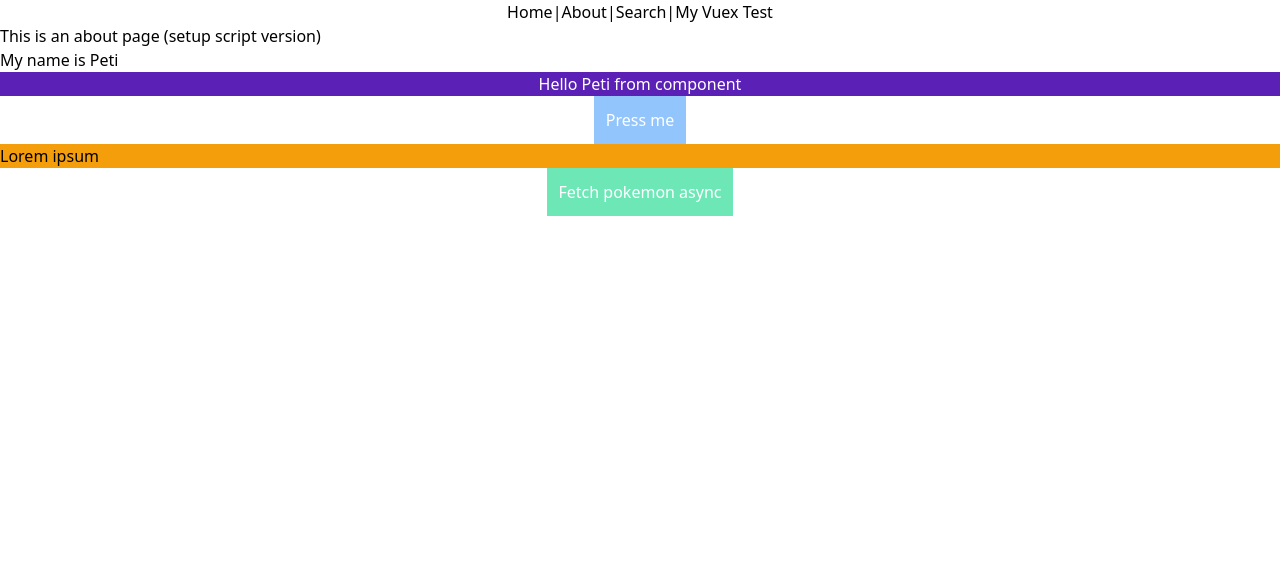
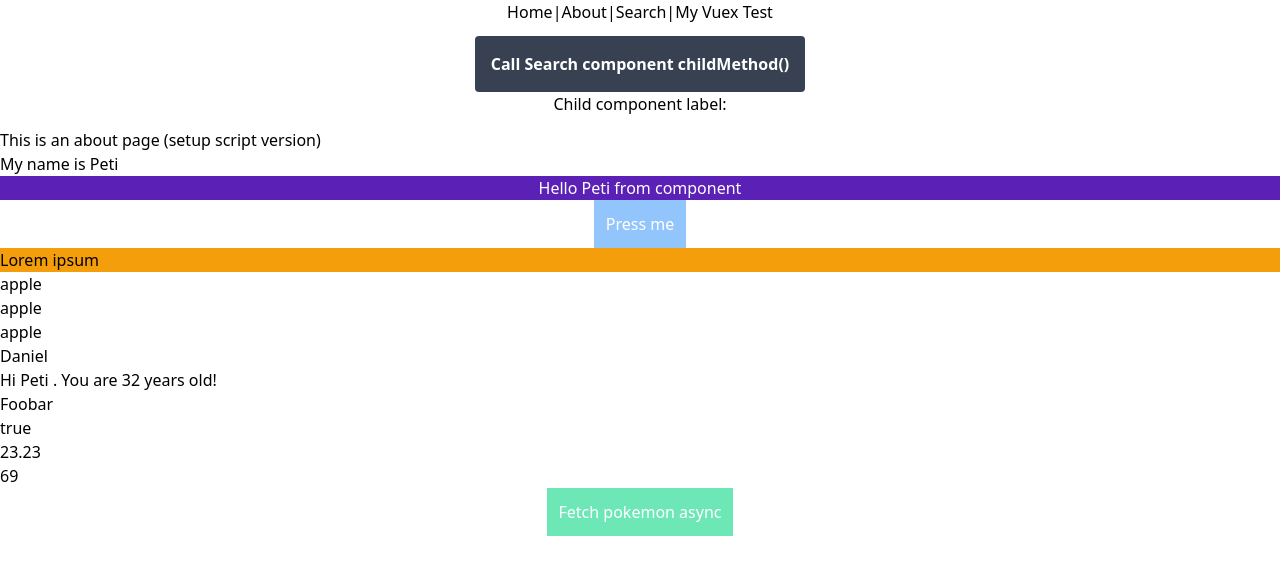
Before and after one commit to peterballa/vue3, a Vue app: page /about in a window 1280 px wide. Shown: the top 574 px of the page. Built offline with nearby package versions, Linux system fonts and the light colour scheme.

Commit message:
Expose example is added with ChildComponent. Typescript examples are added.

```diff
--- a/src/App.vue
+++ b/src/App.vue
@@ -5,5 +5,32 @@
     <router-link to="/search">Search</router-link> |
     <router-link to="/my-vuex-test">My Vuex Test</router-link>
   </div>
+  <div class="my-3 text-center">
+    <button class="bg-gray-700 text-white font-bold rounded p-4" @click="callChildComponentMethod">Call Search component childMethod()</button>
+    <ChildComponent ref="child"/>
+  </div>
   <router-view/>
 </template>
+
+<script lang="ts">
+
+import {defineComponent, ref} from "vue";
+import ChildComponent from "@/components/ChildComponent.vue";
+
+export default defineComponent({
+  components: {ChildComponent},
+  name: 'App',
+  setup() {
+    const child = ref<typeof ChildComponent | null>(null);
+
+    const callChildComponentMethod = () => {
+      child.value?.childMethod();
+    }
+
+    return {
+      child,
+      callChildComponentMethod
+    }
+  }
+})
+</script>
--- /dev/null
+++ b/src/components/ChildComponent.vue
@@ -0,0 +1,24 @@
+<template>
+  <h1>Child component label: {{label}}</h1>
+</template>
+
+<script lang="ts">
+import {defineComponent, ref} from "vue";
+
+export default defineComponent({
+  name: "ChildComponent",
+  setup(props, {expose}){
+    const label = ref<string>('');
+    const childMethod = () => {
+      console.log('This exposed childMethod called from parent!');
+      label.value = 'AAAAAAAAAAAAAAAAA';
+    }
+
+    expose({childMethod});
+
+    return {
+      label
+    }
+  }
+})
+</script>
--- a/src/components/HelloWorld.vue
+++ b/src/components/HelloWorld.vue
@@ -2,6 +2,16 @@
   <h3 class="block mx-auto w-auto bg-purple-800 text-white text-center">Hello {{props.name}} from component</h3>
   <button @click="getAlert" class="bg-blue-300 text-white p-3 mx-auto block">Press me</button>
   <div v-bind="attrs">Lorem ipsum</div>
+  <div>{{fruit}}</div>
+  <div>{{myFruit}}</div>
+  <div>{{Module1.fruit}}</div>
+  <div>{{Module1.user.name}}</div>
+  <div>{{Module1.greet('Peti',32)}}</div>
+  <div>{{MyModuleTypes.myString}}</div>
+  <div>{{MyModuleTypes.myBool}}</div>
+  <div>{{MyModuleTypes.myFloatNumber}}</div>
+  <div>{{MyModuleTypes.myIntegerNumber}}</div>
+  <div>{{MyModuleTypes.myAnyObject.foo}}</div>
 </template>
 
 <script lang="ts">
@@ -13,6 +23,34 @@ export default {
 <script lang="ts" setup>
 
 import {useAttrs} from "vue";
+
+import Module1 from '@/components/module1';
+import {fruit} from '@/components/module1';
+const myFruit = Module1.fruit;
+const greeting = Module1.greet('Peti',32);
+const greetingWrong = Module1.greet(23,32);//erre miért fut le hiba nélkül
+
+import MyModuleTypes from '@/components/moduleTypes';
+import ModuleTypes from "@/components/moduleTypes";
+
+MyModuleTypes.printCoord({
+  x: 23,
+  y: 34
+});
+
+ModuleTypes.printName({
+  first: 'Peti'
+});
+
+ModuleTypes.printName({
+  last: 'Test',
+  first: 'Peti'
+});
+
+
+ModuleTypes.printId(23);
+ModuleTypes.printId('alma');
+ModuleTypes.printId({ myID: 22342 }); //ezekre miért fut le a tsc? Mert setup scriptes megoldás van használva
 
 const attrs = useAttrs();
 const emits = defineEmits(["pressed"])
--- /dev/null
+++ b/src/components/module1.ts
@@ -0,0 +1,34 @@
+export const fruit: string = 'apple';
+
+const user = {
+    name: "Daniel",
+    age: 26,
+};
+
+function greet(name: string | number, old: number): string {
+    return `Hi ${name} . You are ${old} years old!`
+}
+
+//Computed property
+const sumMethod = 'sum';
+const distractMethod = 'distract';
+
+const myComputedPropertiesObject = {
+    [sumMethod](a: number, b: number) {
+        return a + b;
+    },
+    [distractMethod](a: number, b: number) {
+        return a - b;
+    },
+    //This wont work either [sumMethod] or sum() format in the same time
+    // sum(a: number, b: number) {
+    //     return a + b;
+    // }
+}
+
+export default {
+    fruit,
+    user,
+    greet,
+    myComputedPropertiesObject
+}
--- /dev/null
+++ b/src/components/moduleTypes.ts
@@ -0,0 +1,50 @@
+const myString: string = 'Foobar';
+const myBool: boolean = true;
+const myFloatNumber: number = 23.23;
+const myIntegerNumber: number = 69;
+const myIntegerArray: number[] = [43, 34, 23];
+const myIntegerArrayGenerics: Array<number> = [43, 34, 23];
+const myStringArray: string[] = ['apple', 'kiwi'];
+let myAnyObject: any = {x: 0};
+
+//Object type
+function printCoord(pt: { x: number; y: number }) {
+    console.log("The coordinate's x value is " + pt.x);
+    console.log("The coordinate's y value is " + pt.y);
+}
+
+//Optional properties
+function printName(obj: { first: string; last?: string }) {
+    if (obj.last !== undefined) {
+        console.log(`${obj.last} ${obj.first}`);
+        return;
+    }
+
+    console.log(obj.first);
+}
+
+function printId(id: number | string) {
+    if (typeof id === "string") {
+        // In this branch, id is of type 'string'
+        console.log(id.toUpperCase());
+    } else {
+        // Here, id is of type 'number'
+        console.log(id);
+    }
+}
+
+
+
+export default {
+    myString,
+    myBool,
+    myFloatNumber,
+    myIntegerNumber,
+    myIntegerArray,
+    myIntegerArrayGenerics,
+    myStringArray,
+    myAnyObject,
+    printCoord,
+    printName,
+    printId
+}
--- a/src/views/Home.vue
+++ b/src/views/Home.vue
@@ -15,12 +15,18 @@
 
 <script lang="ts">
 import { defineComponent, ref, computed } from 'vue';
+import Module1 from '@/components/module1';
 
 export default defineComponent({
   name: 'Home',
   setup() {
     const firstName = ref('Peti');
     const lastName = ref('Balla');
+
+    Module1.greet(23,442);
+
+    console.log(Module1.myComputedPropertiesObject.sum(3,4));
+    console.log(Module1.myComputedPropertiesObject.distract(10,4));
 
     const fullName = computed(() => {
       return `${lastName.value} ${firstName.value}`;
--- a/tsconfig.json
+++ b/tsconfig.json
@@ -9,6 +9,8 @@
     "skipLibCheck": true,
     "esModuleInterop": true,
     "allowSyntheticDefaultImports": true,
+    "noImplicitAny": true,
+    "strictNullChecks": true,
     "sourceMap": true,
     "baseUrl": ".",
     "types": [
```
Also changed, not shown: src/views/Search.vue (+4 -3 lines).
